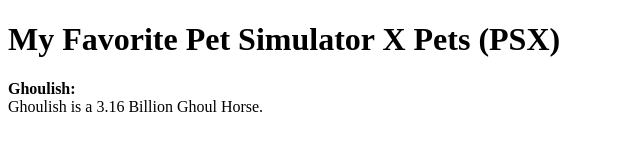
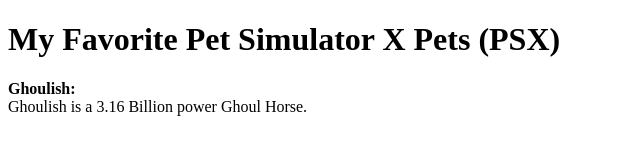
Before and after one commit to Shluffy/FavPSXpets, a plain HTML site: page index.html in a window 1280 px wide. Shown: the full height of the page, 0-640 px from the left. Drawn offline with Linux system fonts and the light colour scheme.

Commit message:
Update index.html

```diff
--- a/index.html
+++ b/index.html
@@ -16,7 +16,7 @@
 		.then(data => {
     for (i = 0; i < data.length; i++) {
     //Construct Additiom
-    var addition = `<p><b>${data[i].name}:</b> <br> ${data[i].name} is a ${data[i].power} `;
+    var addition = `<p><b>${data[i].name}:</b> <br> ${data[i].name} is a ${data[i].power} power `;
     if (data[i].dm){
     addition += `Dark Matter `;
     }
```
